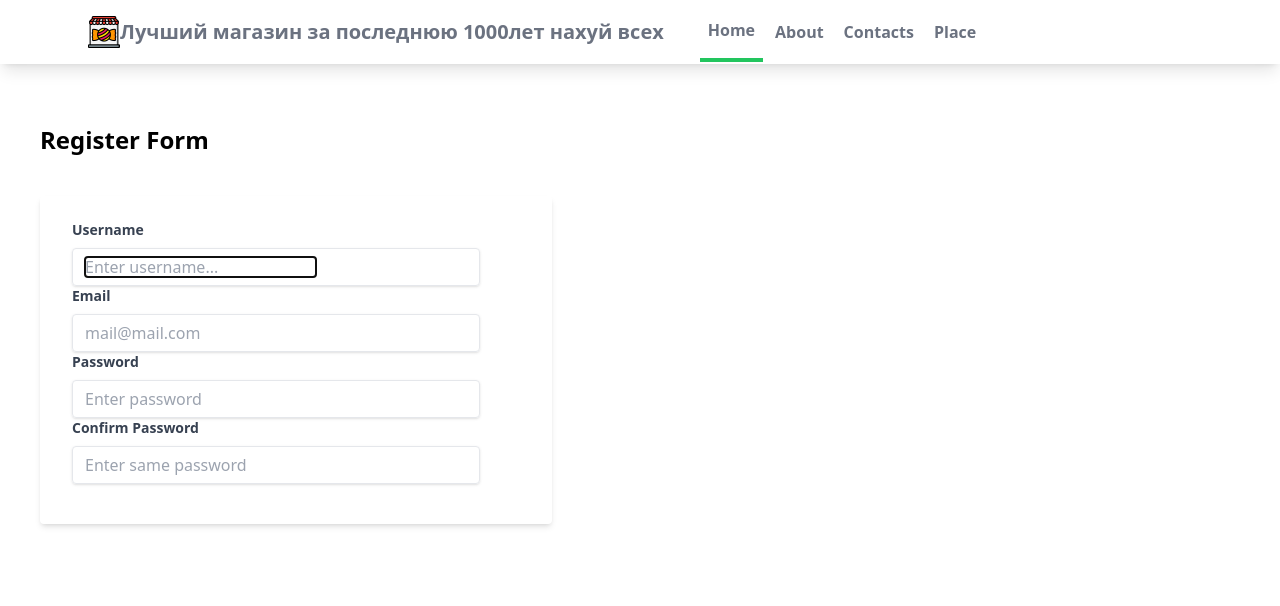
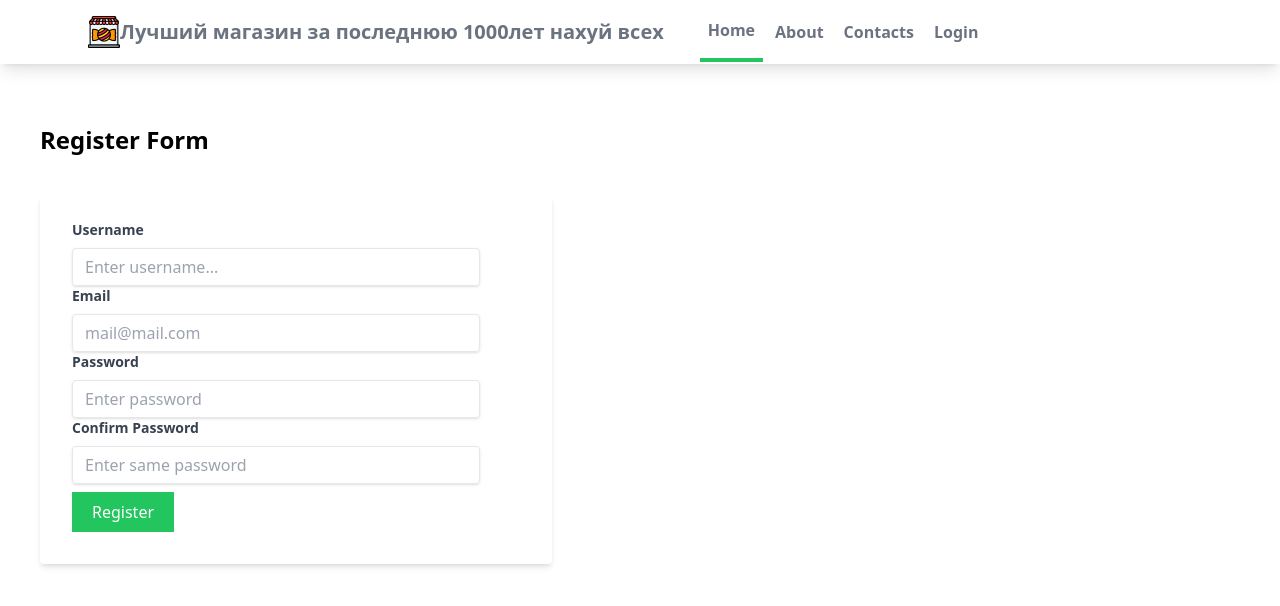
Before and after one commit to LebArt2321/learning_django, a Django app: page /users/register/ in a window 1280 px wide. Shown: the top 606 px of the page. Run offline with Django 4.2, Linux system fonts and the light colour scheme; style sheets or scripts are compiled from the project's sources.

Commit message:
created login, logout pages and auth

```diff
--- a/mysite/myapp/templates/myapp/navbar.html
+++ b/mysite/myapp/templates/myapp/navbar.html
@@ -4,16 +4,21 @@
       <div class="flex justify-between">
         <div class="flex space-x-7">
           <div>
-            <a href="#" class="flex items-center px-2 py-4">
+            <a href="{% url 'myapp:index' %}" class="flex items-center px-2 py-4">
               <img class="h-8 w-8" src="{% static 'myapp/images/shop.png' %}" alt="logo"/>
               <span class="text-gray-500 font-semibold text-xl">Лучший магазин за последнюю 1000лет нахуй всех</span>
             </a>
           </div>
             <div class="items-center flex space-x-1">
-                <a href="#" class="py-4 px-2 text-gray-500 font-semibold border-b-4 border-green-500">Home</a>
+                <a href="{% url 'myapp:index' %}" class="py-4 px-2 text-gray-500 font-semibold border-b-4 border-green-500">Home</a>
                 <a href="#" class="py-4 px-2 text-gray-500 font-semibold">About</a>
                 <a href="#" class="py-4 px-2 text-gray-500 font-semibold">Contacts</a>
-                <a href="#" class="py-4 px-2 text-gray-500 font-semibold">Place</a>
+                {% if user.is_authenticated %}
+                  <a class="py-4 px-2 text-gray-500 font-semibold" href='{% url 'users:logout' %}'>Logout</a>
+                  <a class="py-4 px-2 text-gray-500 font-semibold" href='{% url 'users:profile' %}'>Profile</a>
+                {% else %}
+                <a class="py-4 px-2 text-gray-500 font-semibold" href='{% url 'users:login' %}'>Login</a>
+                {% endif %}
             </div>
           </div>
         </div>
--- a/mysite/mysite/settings.py
+++ b/mysite/mysite/settings.py
@@ -130,3 +130,6 @@ DEFAULT_AUTO_FIELD = 'django.db.models.BigAutoField'
 
 MEDIA_ROOT = BASE_DIR / 'media'
 MEDIA_URL = '/media/'
+
+LOGIN_REDIRECT_URL = 'myapp:index'
+# LOGOUT_REDIRECT_URL = 'myapp:index'
--- a/mysite/users/forms.py
+++ b/mysite/users/forms.py
@@ -8,15 +8,15 @@ class NewUserForm(UserCreationForm):
                                 attrs={"class":"focus:outline-none",
                                        'placeholder':'mail@mail.com',
                                        }))
-    username = forms.CharField(required=True, widget=forms.EmailInput(
+    username = forms.CharField(required=True, widget=forms.TextInput(
                                 attrs={"class":"focus:outline-none",
                                        'placeholder':'Enter username...',
                                        }))
-    password1 = forms.CharField(required=True, widget=forms.EmailInput(
+    password1 = forms.CharField(required=True, widget=forms.PasswordInput(
                                 attrs={"class":"focus:outline-none",
                                        'placeholder':'Enter password',
                                        }))
-    password2 = forms.CharField(required=True, widget=forms.EmailInput(
+    password2 = forms.CharField(required=True, widget=forms.PasswordInput(
                                 attrs={"class":"focus:outline-none",
                                        'placeholder':'Enter same password',
                                        }))
@@ -24,3 +24,11 @@ class NewUserForm(UserCreationForm):
     class Meta:
         model = User
         fields = ('username', 'email', 'password1', 'password2')
+
+
+    # def save(self, commit=True):
+    #     user = super(NewUserForm, self).save(commit=False)
+    #     user.email = self.cleaned_data['email']
+    #     if commit:
+    #         user.save()
+    #     return user
--- a/mysite/users/templates/users/register.html
+++ b/mysite/users/templates/users/register.html
@@ -6,21 +6,25 @@
 
 	<h1 class="text-2xl m-10 font-bold">Register Form</h1>
 	<form class="w-2/5 bg-white-700 shadow-md m-10 rounded px-8 pt-6 pb-8 mb-4" method="post">
+		{% csrf_token %}
 		<div class="mb-2">
 
 			<label class="block text-gray-700 text-sm font-bold mb-2">Username</label>
-			<p class=" shadow appearance-none border rounded py-2 px-3 mr-10 text-gray-700 leading-tight">{{ form.username }}</p>
+			<p class="focus:outline-none shadow appearance-none border rounded py-2 px-3 mr-10 text-gray-700 leading-tight">{{ form.username }}</p>
 
 			<label class="block text-gray-700 text-sm font-bold mb-2">Email</label>
-			<p class="shadow appearance-none border rounded py-2 px-3 mr-10 text-gray-700 leading-tight">{{ form.email }}</p>
+			<p class="focus:outline-none shadow appearance-none border rounded py-2 px-3 mr-10 text-gray-700 leading-tight">{{ form.email }}</p>
 
 			<label class="block text-gray-700 text-sm font-bold mb-2">Password</label>
-			<p class="shadow appearance-none border rounded py-2 px-3 mr-10 text-gray-700 leading-tight">{{ form.password1 }}</p>
+			<p class="focus:outline-none shadow appearance-none border rounded py-2 px-3 mr-10 text-gray-700 leading-tight">{{ form.password1 }}</p>
 
 			<label class="block text-gray-700 text-sm font-bold mb-2">Confirm Password</label>
-			<p class="shadow appearance-none border rounded py-2 px-3 mr-10 text-gray-700 leading-tight">{{ form.password2 }}</p>
+			<p class="focus:outline-none shadow appearance-none border rounded py-2 px-3 mr-10 text-gray-700 leading-tight">{{ form.password2 }}</p>
 
 		</div>
+
+		<button class="bg-green-500 text-white px-5 py-2" type="submit">Register</button>
+
   </form>
 </div>
 
--- a/mysite/users/urls.py
+++ b/mysite/users/urls.py
@@ -1,8 +1,13 @@
 from django.urls import path
-from .views import register
+from .views import register, profile
+from django.contrib.auth.views import LoginView, LogoutView
+
 
 app_name = "users"
 
 urlpatterns = [
     path('register/', register, name='register'),
+    path('login/', LoginView.as_view(template_name='users/login.html'), name='login'),
+    path('logout/', LogoutView.as_view(template_name='users/logout.html'), name='logout'),
+    path('profile/', profile, name='profile'),
 ]
--- a/mysite/users/views.py
+++ b/mysite/users/views.py
@@ -1,10 +1,22 @@
-from django.shortcuts import render
+from django.shortcuts import render, redirect
+from django.contrib.auth import login
 from .forms import NewUserForm
+from django.contrib.auth.decorators import login_required
 
 
 def register(request):
+    if request.method == 'POST':
+        form = NewUserForm(request.POST)
+        if form.is_valid():
+            user = form.save()
+            login(request, user)
+            return redirect('myapp:index')
+        else:
+            print(form.errors)
     form = NewUserForm()
-    context = {
-        'form': form
-    }
+    context = {'form': form}
     return render(request, 'users/register.html', context)
+
+@login_required
+def profile(request):
+    return render(request, 'users/profile.html')
```
Also changed, not shown: mysite/users/templates/users/login.html (added, +23 -0 lines), mysite/users/templates/users/logout.html (added, +7 -0 lines), mysite/users/templates/users/profile.html (added, +7 -0 lines), mysite/db.sqlite3.
